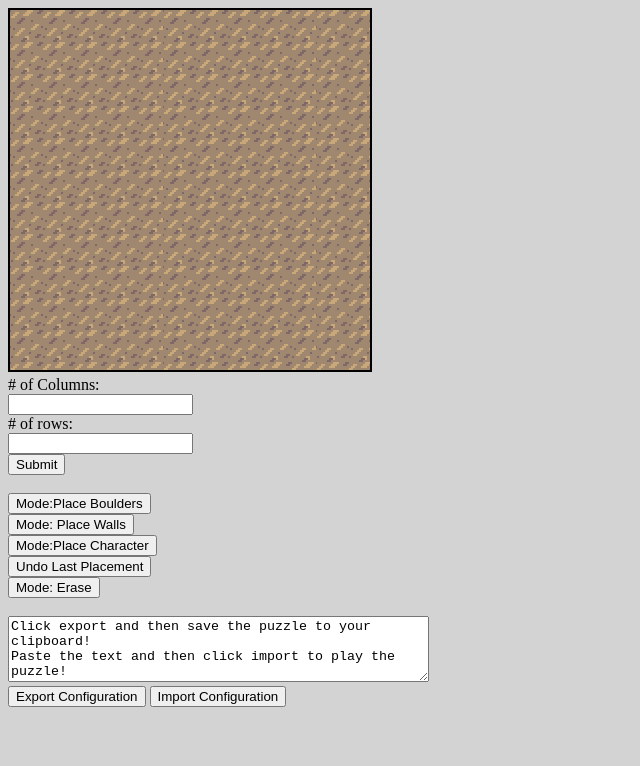
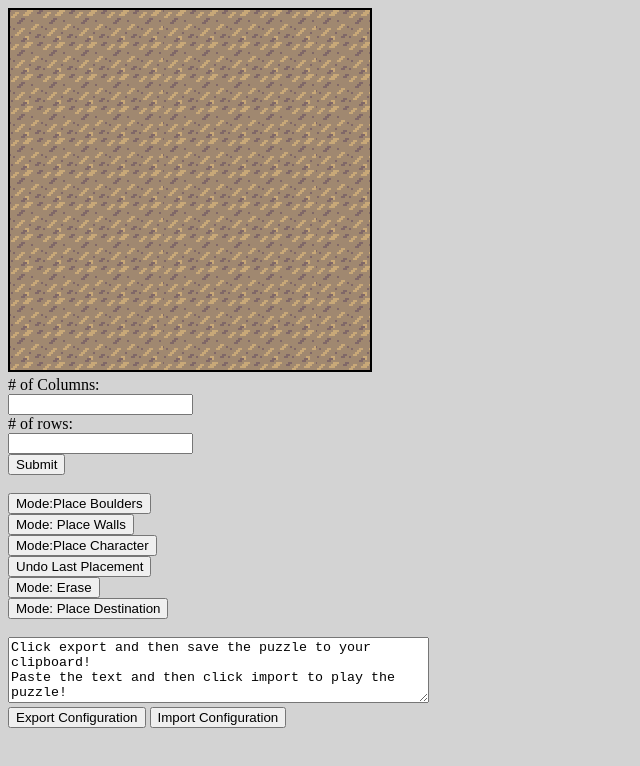
Before and after one commit to shastrihm/Sokoban-Strength, a plain HTML site: page index.html in a window 1280 px wide. Shown: the whole page, without its empty margins (0-640 px from the left). Drawn offline with Linux system fonts and the light colour scheme.

Commit message:
Update index.html

```diff
--- a/index.html
+++ b/index.html
@@ -40,6 +40,10 @@
 		what='remove';
 		drawWhatOnClick(canvas);">Mode: Erase</button><br>
 
+		<button id="setDestination" onclick="
+		what=Destination;
+		drawWhatOnClick(canvas);">Mode: Place Destination</button><br>
+
 		<br>
 		<textarea id="I/O_config" rows="4" cols="50">
 Click export and then save the puzzle to your clipboard!
```
